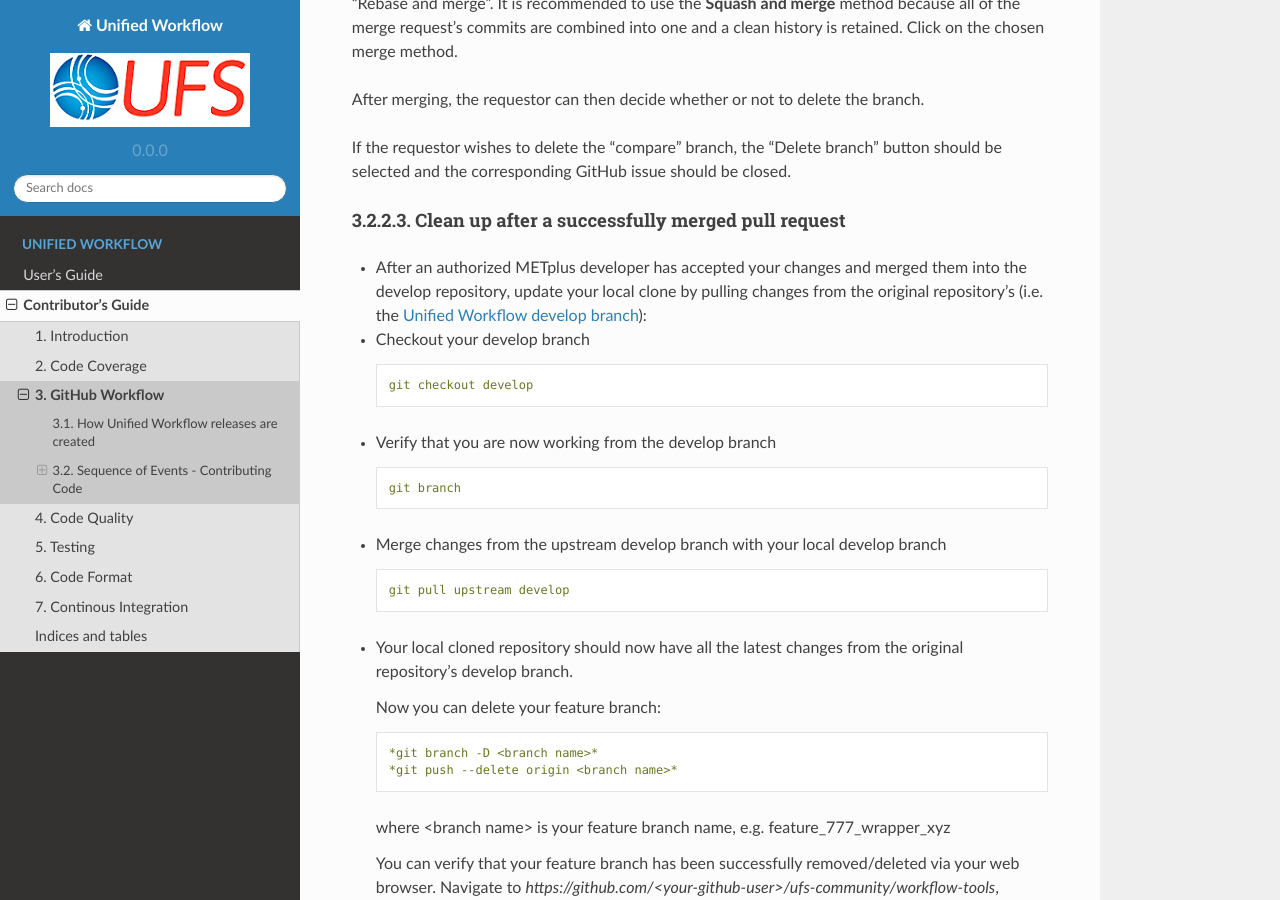
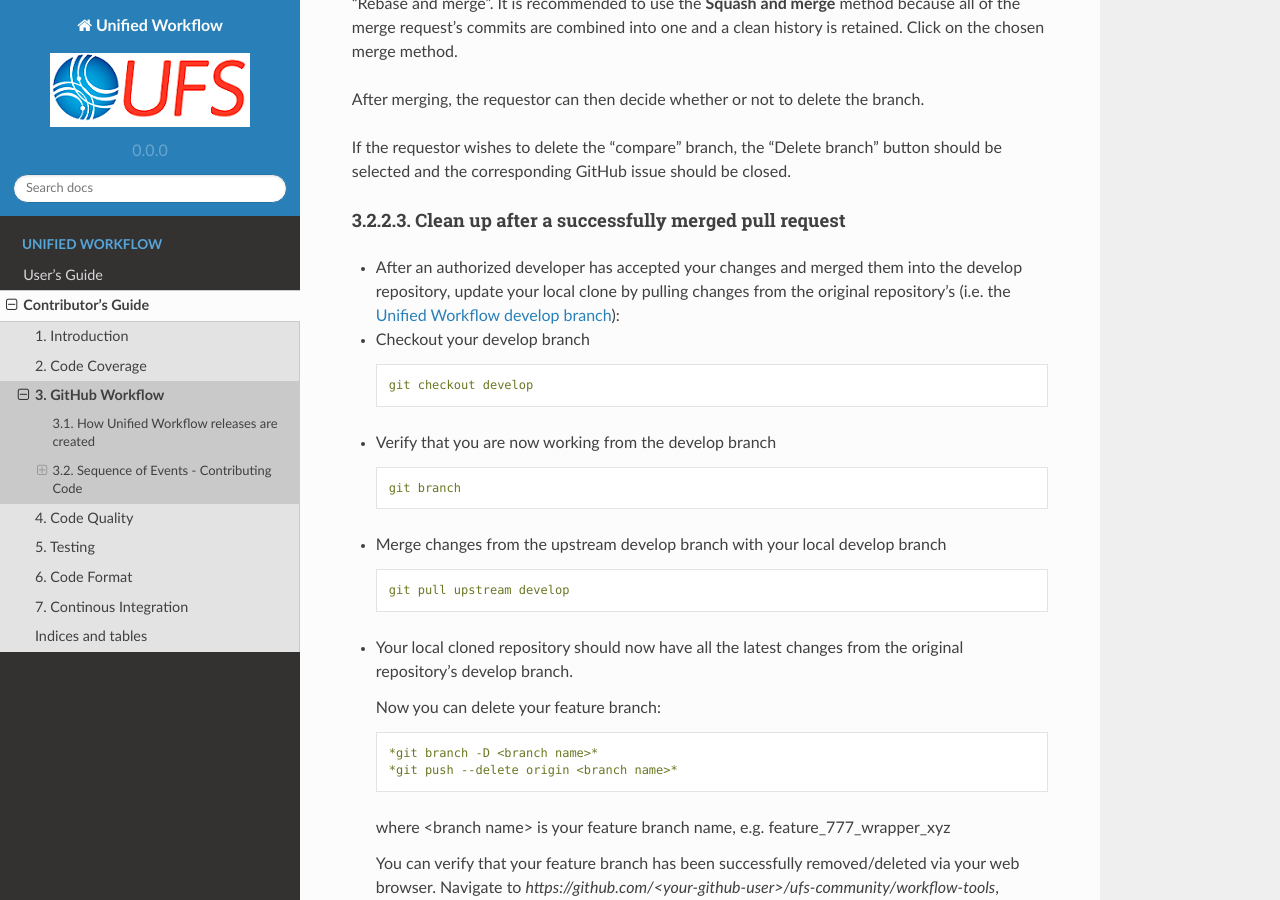
Before and after one commit to ufs-community/uwtools, a Sphinx documentation site: the page built from docs/Contributors_Guide/github_workflow.rst, in a window 1280 px wide and 900 px high, scrolled down 5642 px. Built offline with Sphinx 7.4.7 and the Read the Docs theme 2.0.0, drawn with Linux system fonts in a browser that asks for light colours.

```diff
--- a/docs/Contributors_Guide/github_workflow.rst
+++ b/docs/Contributors_Guide/github_workflow.rst
@@ -339,7 +339,7 @@
 Clean up after a successfully merged pull request
 ^^^^^^^^^^^^^^^^^^^^^^^^^^^^^^^^^^^^^^^^^^^^^^^^^
 
-* After an authorized METplus developer has accepted your changes and merged
+* After an authorized developer has accepted your changes and merged
   them into the develop repository, update your local clone by pulling changes
   from the original repository's (i.e. the `Unified Workflow develop branch <https://github.com/ufs-community/workflow-tools/tree/develop>`_):
 
```
